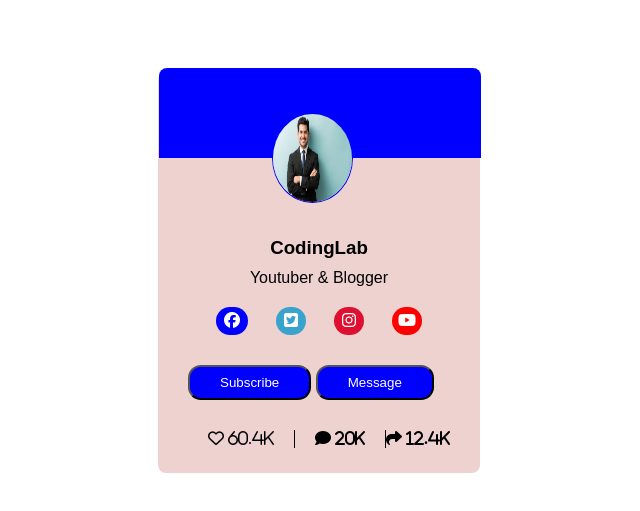
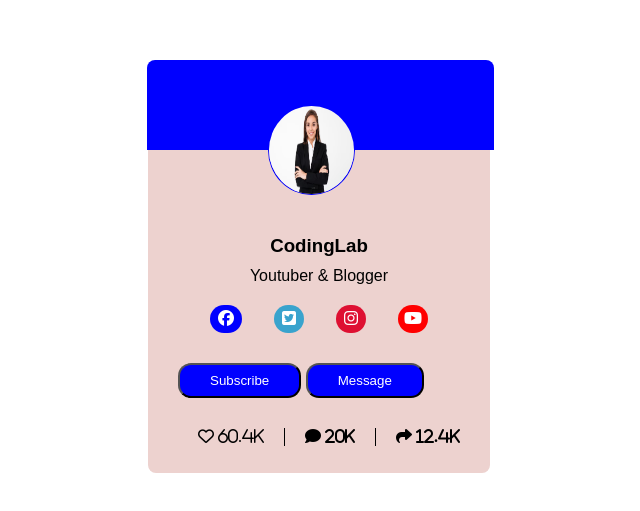
Before and after one commit to SARMATHIk/profile-card, a plain HTML site: page index.html in a window 1280 px wide. Shown: the part 127-638 px from the top of the page, without its empty margins (321-961 px from the left). Drawn offline with Linux system fonts and the light colour scheme.

Commit message:
profile card

```diff
--- a/index.html
+++ b/index.html
@@ -12,7 +12,7 @@
     <div class="card_container">
         <div class="card">
         <div class="card_header">
-            <img src="images/img1.avif" alt="">
+            <img src="images/image.png" alt="">
         </div>
         <div class="card_body">
             <h3>CodingLab</h3>
--- a/style.css
+++ b/style.css
@@ -38,9 +38,13 @@ height: 100vh;
      position: relative;
      top: 50%;
      left: 35%;
+
      border-radius:750%;
      border: 1px solid blue;
 
+    }
+    img{
+        left:10px;
     }
     .card_body{
        margin-top: 30%;
@@ -106,9 +110,6 @@ height: 100vh;
         background-color: blue;
         color: white;
 
-
-
-
     }
     .social_button{
         display: flex;
@@ -135,3 +136,6 @@ color: black;
     padding: 0 20px 0 20px;
 
    }
+   .share{
+    padding-left: 20px;
+   }
```
Also changed, not shown: images/image.png (added).
